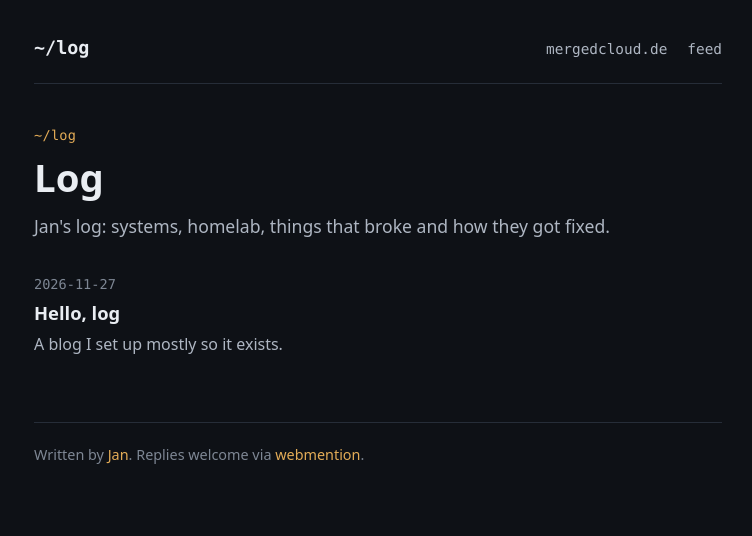
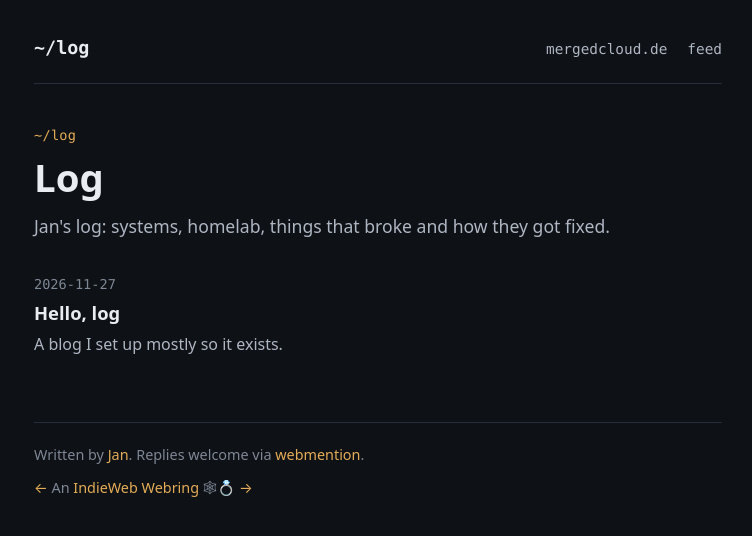
Before and after one commit to mergedeyes/blog, a Jekyll site: the page built from index.html, in a window 1280 px wide. Shown: the top 536 px of the page, without its empty margins (262-1014 px from the left). Built offline with Jekyll 4.4.1, drawn with Linux system fonts in a browser that asks for light colours.

Commit message:
footer: IndieWeb Webring links via mergedcloud.de bounce pages
The ring knows this site as mergedcloud.de and picks neighbours by
Referer, so ←/→ go through mergedcloud.de/webring/*.html instead of
linking 🕸💍.ws directly (which would land on a random member).

Co-Authored-By: Claude Opus 5.5 <noreply@anthropic.com>

```diff
--- a/_layouts/default.html
+++ b/_layouts/default.html
@@ -35,6 +35,15 @@
         Written by <a class="p-name u-url" rel="author" href="{{ site.identity }}">{{ site.author.name }}</a>.
         Replies welcome via <a href="https://indieweb.org/Webmention">webmention</a>.
       </p>
+      <!-- IndieWeb Webring: the ring knows this site as mergedcloud.de and picks
+           neighbours by Referer, so the arrows go through bounce pages on the main
+           domain (mergedcloud.de/webring/*.html) instead of straight to 🕸💍.ws -
+           linking directly from this subdomain would land on a random member. -->
+      <p class="webring">
+        <a href="https://mergedcloud.de/webring/previous.html" aria-label="Previous site in the IndieWeb Webring">←</a>
+        An <a href="https://xn--sr8hvo.ws">IndieWeb Webring</a> 🕸💍
+        <a href="https://mergedcloud.de/webring/next.html" aria-label="Next site in the IndieWeb Webring">→</a>
+      </p>
     </footer>
   </div>
 </body>
--- a/assets/style.css
+++ b/assets/style.css
@@ -86,5 +86,6 @@ pre code { background: none; border: 0; padding: 0; }
 
 .foot { margin-top: 4rem; padding-top: 1.25rem; border-top: 1px solid var(--border); color: var(--muted); font-size: .9rem; }
 .foot p { margin: 0; }
+.foot .webring { margin-top: .5rem; }
 
 @media (prefers-reduced-motion: reduce) { * { scroll-behavior: auto !important; } }
```
